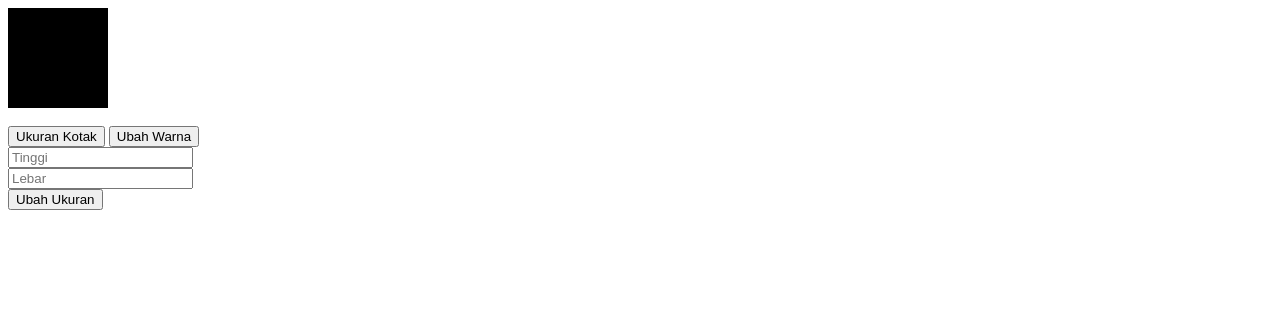
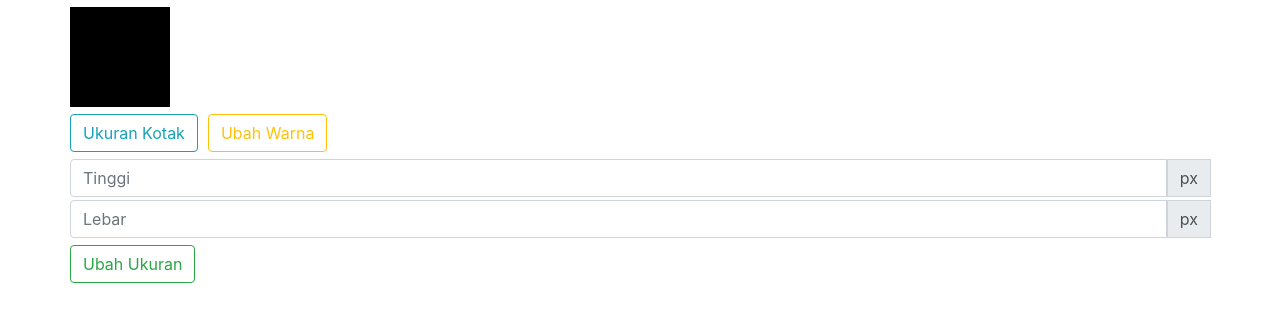
Before and after one commit to ompiko/praktikum3web, a plain HTML site: page index.html in a window 1280 px wide. Drawn offline with nearby package versions, Linux system fonts and the light colour scheme.

Commit message:
update praktikum v3

```diff
--- a/index.html
+++ b/index.html
@@ -6,20 +6,40 @@
   <meta charset="UTF-8">
   <meta name="viewport" content="width=device-width, initial-scale=1.0">
   <title>Document</title>
+  <link rel="stylesheet" href="https://stackpath.bootstrapcdn.com/bootstrap/4.4.1/css/bootstrap.min.css"
+    integrity="sha384-Vkoo8x4CGsO3+Hhxv8T/Q5PaXtkKtu6ug5TOeNV6gBiFeWPGFN9MuhOf23Q9Ifjh" crossorigin="anonymous">
 </head>
 
 <body>
-  <div id="kotak" style="width: 100px; height: 100px; background-color: black;"></div>
-  <br>
-  <button type="submit" id="info">Ukuran Kotak</button>
-  <button type="submit" id="warna">Ubah Warna</button>
-  <br>
-  <input type="text" id="tinggi" placeholder="Tinggi">
-  <br>
-  <input type="text" id="lebar" placeholder="Lebar">
-  <br>
-  <button type="submit" id="resize">Ubah Ukuran</button>
+  <div class="container">
+    <div class="row" style="margin-top: 7px; margin-bottom: 7px">
+      <div id="kotak" style="width: 100px; height: 100px; background-color: black; align-items: center;"></div>
+    </div>
 
+    <div class="row" style="margin-bottom: 7px;">
+      <button class="btn btn-outline-info" type="submit" id="info" style="margin-right: 10px;">Ukuran Kotak</button>
+      <button class="btn btn-outline-warning" type="submit" id="warna">Ubah Warna</button>
+    </div>
+
+    <div class="row" style="margin-bottom: 7px; margin-top: 7px">
+      <div class="input-group">
+        <input type="text" id="tinggi" placeholder="Tinggi" class="form-control">
+        <div class="input-group-prepend">
+          <span class="input-group-text">px</span>
+        </div>
+      </div>
+      <div class="input-group" style="margin-top: 3px">
+        <input type="text" id="lebar" placeholder="Lebar" class="form-control">
+        <div class="input-group-prepend">
+          <span class="input-group-text">px</span>
+        </div>
+      </div>
+    </div>
+
+    <div class="row">
+      <button type="submit" class="btn btn-outline-success" id="resize">Ubah Ukuran</button>
+    </div>
+  </div>
   <script src="https://code.jquery.com/jquery-3.3.1.slim.min.js"
     integrity="sha384-q8i/X+965DzO0rT7abK41JStQIAqVgRVzpbzo5smXKp4YfRvH+8abtTE1Pi6jizo"
     crossorigin="anonymous"></script>
```
